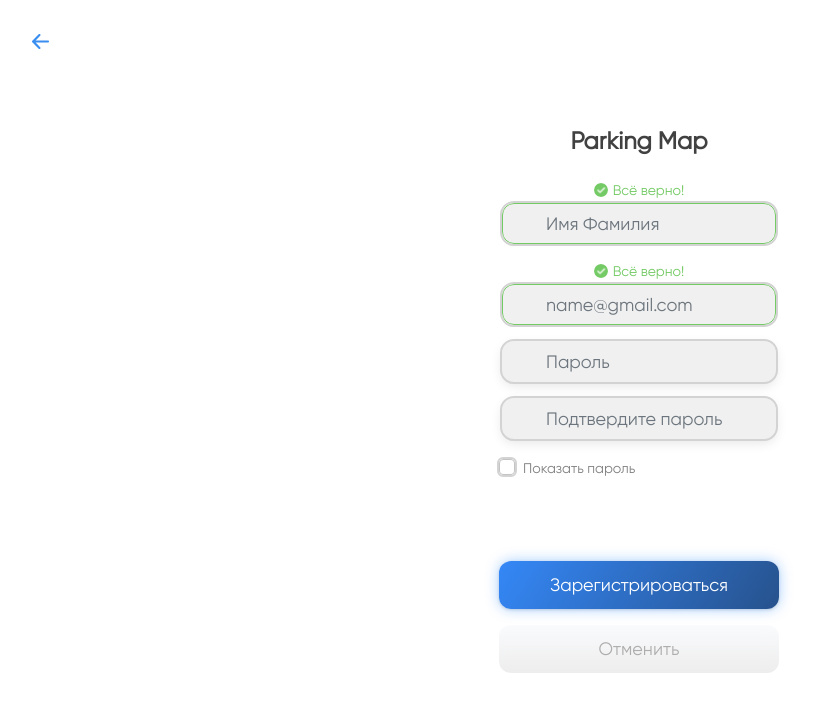
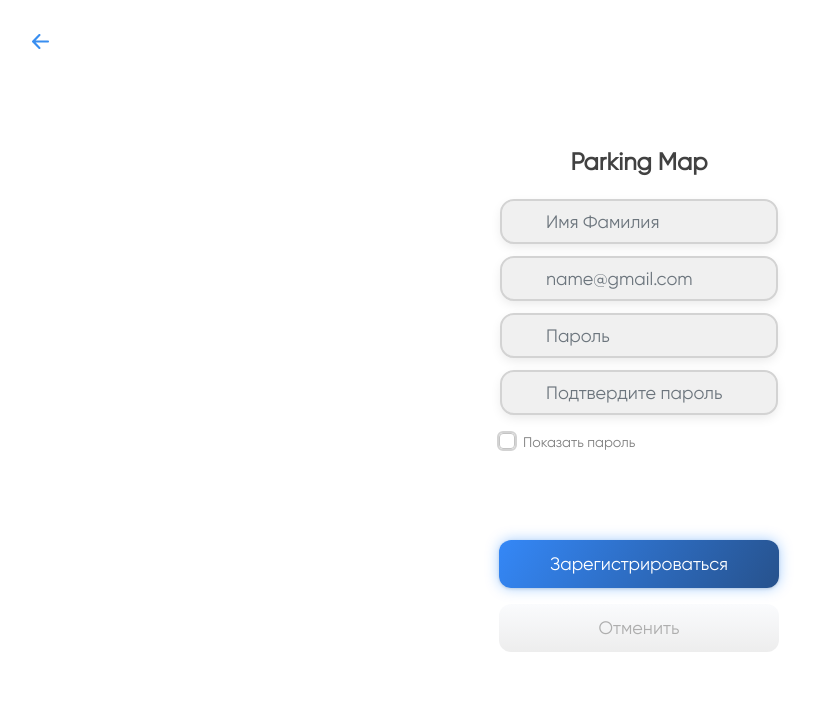
Before and after one commit to Lambda-Developement/park-app, a website: page www/screens/Registration/registration.html in a window 1280 px wide. Shown: the whole page, without its empty margins (1-818 px from the left). Drawn offline with Linux system fonts and the light colour scheme.

Commit message:
add: dynamic validation to registration

```diff
--- a/www/css/styles.css
+++ b/www/css/styles.css
@@ -148,6 +148,10 @@ input[type="email"].form-control.line-success{
 }
 input[type="password"].form-control.line-success{
     border-color: #74CA65;
+    box-shadow: none;
+}
+input[type="password"].form-control.line-danger{
+    border-color: #DD3A3A;
     box-shadow: none;
 }
 .form-label.line-success{
--- a/www/screens/Registration/registration.html
+++ b/www/screens/Registration/registration.html
@@ -31,13 +31,13 @@
                 </div>
             </label>
 
-            <label for="exampleFormControlInput4" class="form-label line-success" style="display:block;">
+            <label for="exampleFormControlInput4" class="form-label line-success" style="display:none;" id="name_success">
                 <div class="d-inline-flex align-items-center">
                     <div class="success-icon"></div>
                     <div>Всё верно!</div>
                 </div>
             </label>
-            <input type="email" class="form-control line-success" id="exampleFormControlInput1" placeholder="Имя Фамилия">
+            <input type="email" class="form-control" id="name_input" placeholder="Имя Фамилия">
         </div>
 
         <div class="mb-3 input-field">
@@ -48,23 +48,23 @@
                 </div>
             </label>
 
-            <label for="exampleFormControlInput4" class="form-label line-success" style="display:default;">
+            <label for="exampleFormControlInput4" class="form-label line-success" style="display: none;" id="email_success">
                 <div class="d-inline-flex align-items-center">
                     <div class="success-icon"></div>
                     <div>Всё верно!</div>
                 </div>
             </label>
-            <input type="email" class="form-control line-success" id="exampleFormControlInput1" placeholder="name@gmail.com">
+            <input type="email" class="form-control" id="email_input" placeholder="name@gmail.com">
         </div>
 
         <div class="mb-3">
-            <input type="password" class="form-control" id="exampleFormControlInput2" placeholder="Пароль">
+            <input type="password" class="form-control" id="password_field_1" placeholder="Пароль">
         </div>
         <div class="mb-3">
-            <input type="password" class="form-control" id="exampleFormControlInput2" placeholder="Подтвердите пароль">
+            <input type="password" class="form-control" id="password_field_2" placeholder="Подтвердите пароль">
         </div>
         <div class="form-check form-check-inline" style="align-self: flex-start;" id="checkbox-password">
-            <input class="form-check-input" type="checkbox" id="inlineCheckbox1" value="option1">
+            <input class="form-check-input" type="checkbox" id="show_password_checkbox" value="option1" >
             <label class="form-check-label" for="inlineCheckbox1" >Показать пароль</label>
         </div>
         <div class="spacer"></div>
@@ -78,6 +78,73 @@
 
         </div>
     </div>
+<!-- Вежливо украдено из логинки -->
+    <script>
+        const validateEmail = (email) => {
+                    var re = /^[^\s@]+@[^\s@]+\.[^\s@]+$/;
+                    return re.test(email);
+        };
+        nameSuccessLabel = document.getElementById("name_success");
+        emailSuccessLabel = document.getElementById("email_success");
+        nameField = document.getElementById("name_input");
+        checkBoxPassword = document.getElementById("show_password_checkbox");
+        emailField = document.getElementById("email_input");
+        passwordField = document.getElementById("password_field_1");
+        passwordFieldRepeat = document.getElementById("password_field_2");
+        const callbackFunction = function() {
+            emailField.classList.remove("line-success");
+            emailField.classList.remove("line-danger");
+            passwordField.classList.remove("line-success");
+            passwordFieldRepeat.classList.remove("line-danger");
+            passwordFieldRepeat.classList.remove("line-success");
+            nameField.classList.remove("line-success");
+            nameSuccessLabel.setAttribute("style", "display:none;");
+            emailSuccessLabel.setAttribute("style", "display:none;");
+
+
+
+
+            console.log(emailField.value);
+            if (nameField.value.length > 2){
+                //TODO: Доделать валидацию, если потребуется
+                nameField.classList.add("line-success");
+                nameSuccessLabel.setAttribute("style", "display:default;");
+            }
+            if (passwordField.value.length > 3){
+                passwordField.classList.add("line-success");
+            }
+            if ( validateEmail(emailField.value)) {
+                emailSuccessLabel.setAttribute("style", "display:default;");
+                emailField.classList.add("line-success");
+            } else if(emailField.value) {
+                emailField.classList.add("line-danger");
+            };
+            if (passwordField.value.length > 3 && passwordFieldRepeat.value == passwordField.value){
+                passwordFieldRepeat.classList.add("line-success");
+            }
+            if (passwordFieldRepeat.value != passwordField.value){
+                passwordFieldRepeat.classList.add("line-danger");
+            }
+        };
+        emailField.onchange = callbackFunction;
+        passwordField.onchange = callbackFunction;
+        passwordFieldRepeat.onchange = callbackFunction;
+        nameField.onchange = callbackFunction;
+
+        checkBoxPassword.onchange = function() {
+            console.log(checkBoxPassword.checked);
+            if (checkBoxPassword.checked){
+                passwordField.setAttribute("type", "email");
+                passwordFieldRepeat.setAttribute("type", "email");
+
+            } else {
+                passwordField.setAttribute("type", "password");
+                passwordFieldRepeat.setAttribute("type", "password");
+            }
+        }
+
+        callbackFunction();
+        </script>
 
 
 </body>
```
